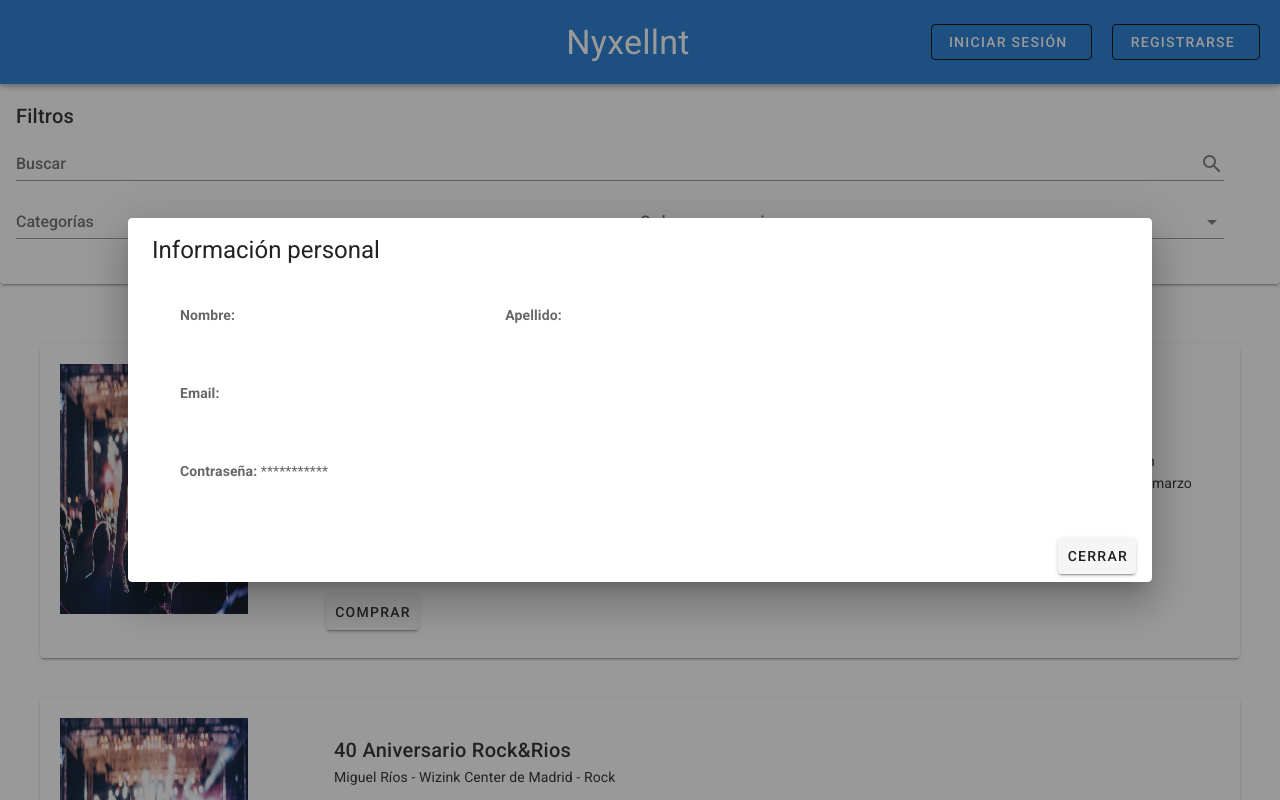
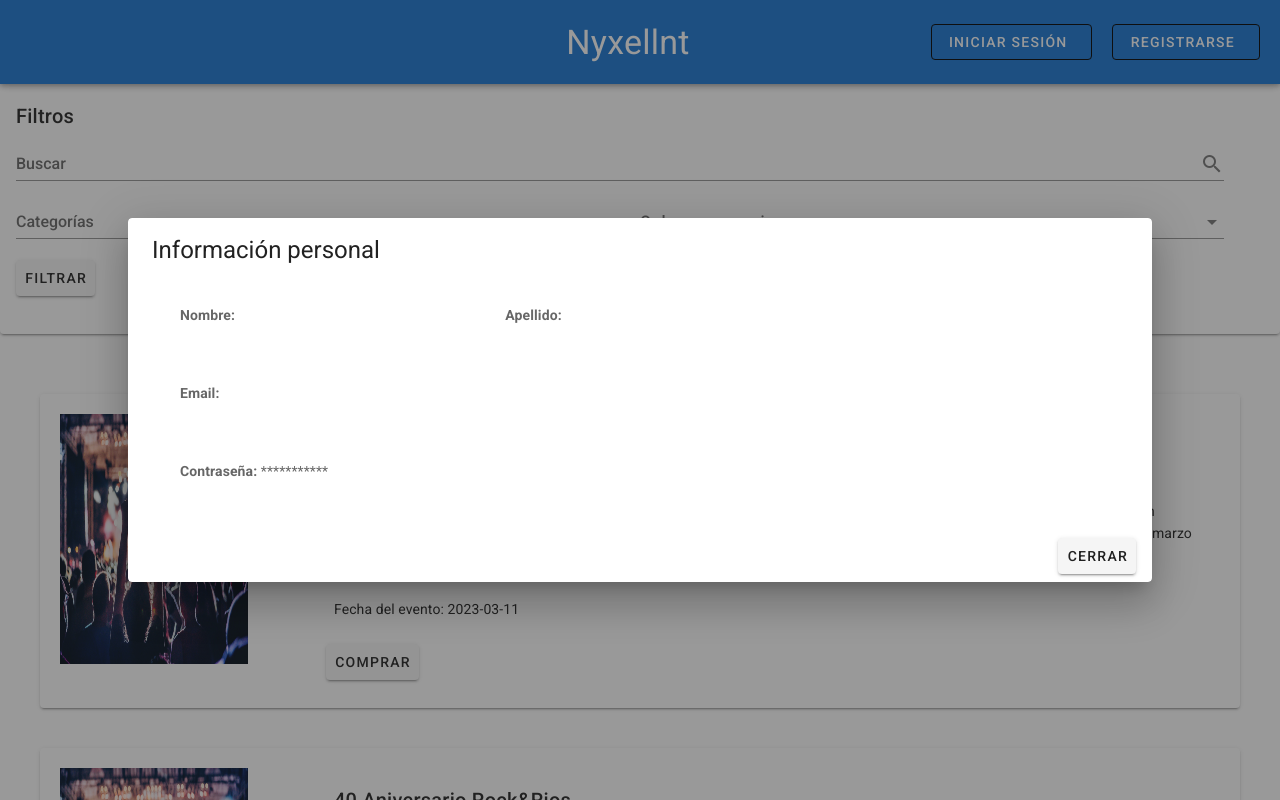
Before and after one commit to PabloBarriendos/nyxellnt-web, a Vue app: page / in a window 1280 px wide. Shown: the top 800 px of the page. Built offline with nearby package versions, Linux system fonts and the light colour scheme.

Commit message:
cambio filtro

```diff
--- a/src/components/HomeComponent.vue
+++ b/src/components/HomeComponent.vue
@@ -14,13 +14,28 @@
         <v-select
           class="categoriasFilter"
           label="Categorías"
-          :items="['Rock', 'Pop', 'Flamenco', 'Jazz', 'Musical', 'Opera']"
+          :items="[
+            'Todas las categorías',
+            'Rock',
+            'Pop',
+            'Flamenco',
+            'Jazz',
+            'Musical',
+            'Opera',
+          ]"
         ></v-select>
         <v-select
           class="precioFilter"
           label="Ordenar por precio"
-          :items="['Precio ascendente', 'Precio descendente']"
+          :items="[
+            'Ordenar por precio',
+            'Precio ascendente',
+            'Precio descendente',
+          ]"
         ></v-select>
+        <v-card-actions class="btn-filtrar">
+            <v-btn>Filtrar</v-btn>
+        </v-card-actions>
       </v-card-title>
     </v-card>
 
@@ -42,6 +57,8 @@ export default {
   data() {
     return {
       search: "",
+      checkbox1: true,
+      checkbox2: false,
     };
   },
 };
@@ -58,7 +75,7 @@ export default {
 }
 .filtros {
   /* border: 1px solid red; */
-  height: 200px;
+  height: 250px;
   margin-bottom: 60px;
 }
 .filtros .buscador {
@@ -74,4 +91,8 @@ export default {
   width: 200px;
   margin-right: 40px;
 }
+.btn-filtrar{
+  padding: 0;
+  margin-right: 100%;
+}
 </style>
```
